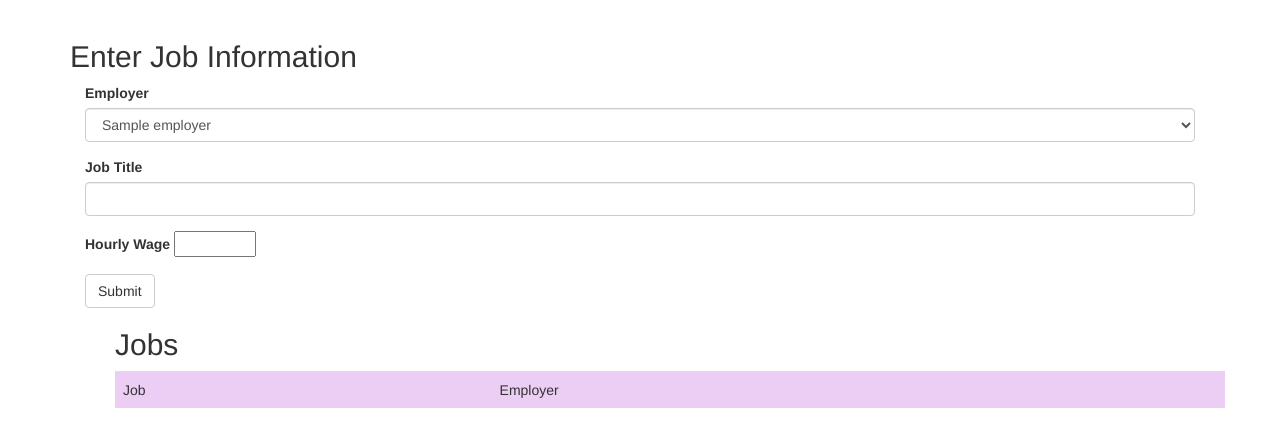
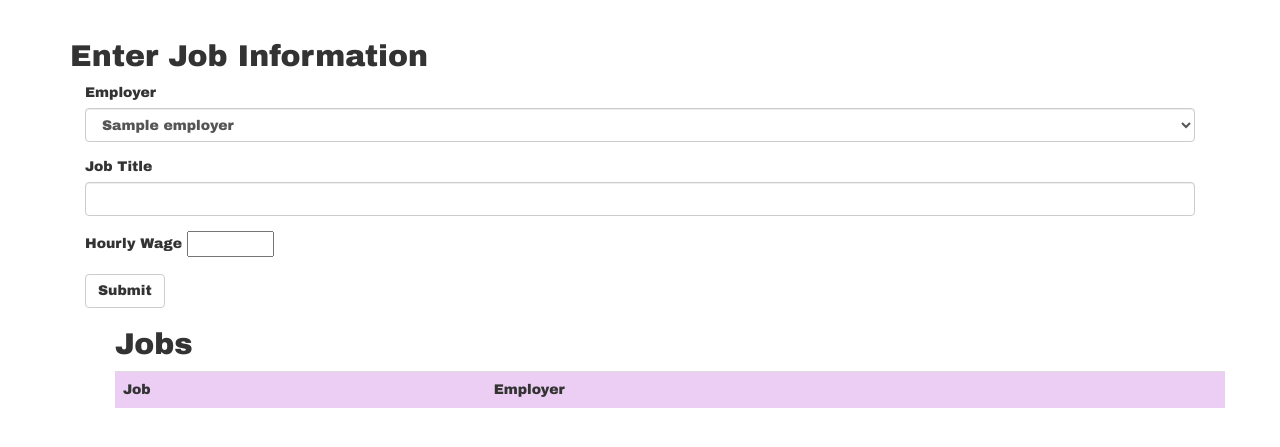
Before and after one commit to demcgee/Wage_Theft5, a PHP site: page /jobform.php in a window 1280 px wide. Shown: the part 53-500 px from the top of the page. Run offline with PHP 8.4, Linux system fonts and the light colour scheme; the visitor is signed in with stand-in values (Sample User, id 1); tables that the repository leaves empty hold one stand-in row (values such as "Sample post"); data that the repository does not hold is empty.

Commit message:
Update jobform.php

```diff
--- a/jobform.php
+++ b/jobform.php
@@ -63,7 +63,7 @@
 	</ul>
   </div>
 </nav>
-
+<font face="Arial Black">
 <div class="container">
   <h2>Enter Job Information</h2>
 </div>
```
